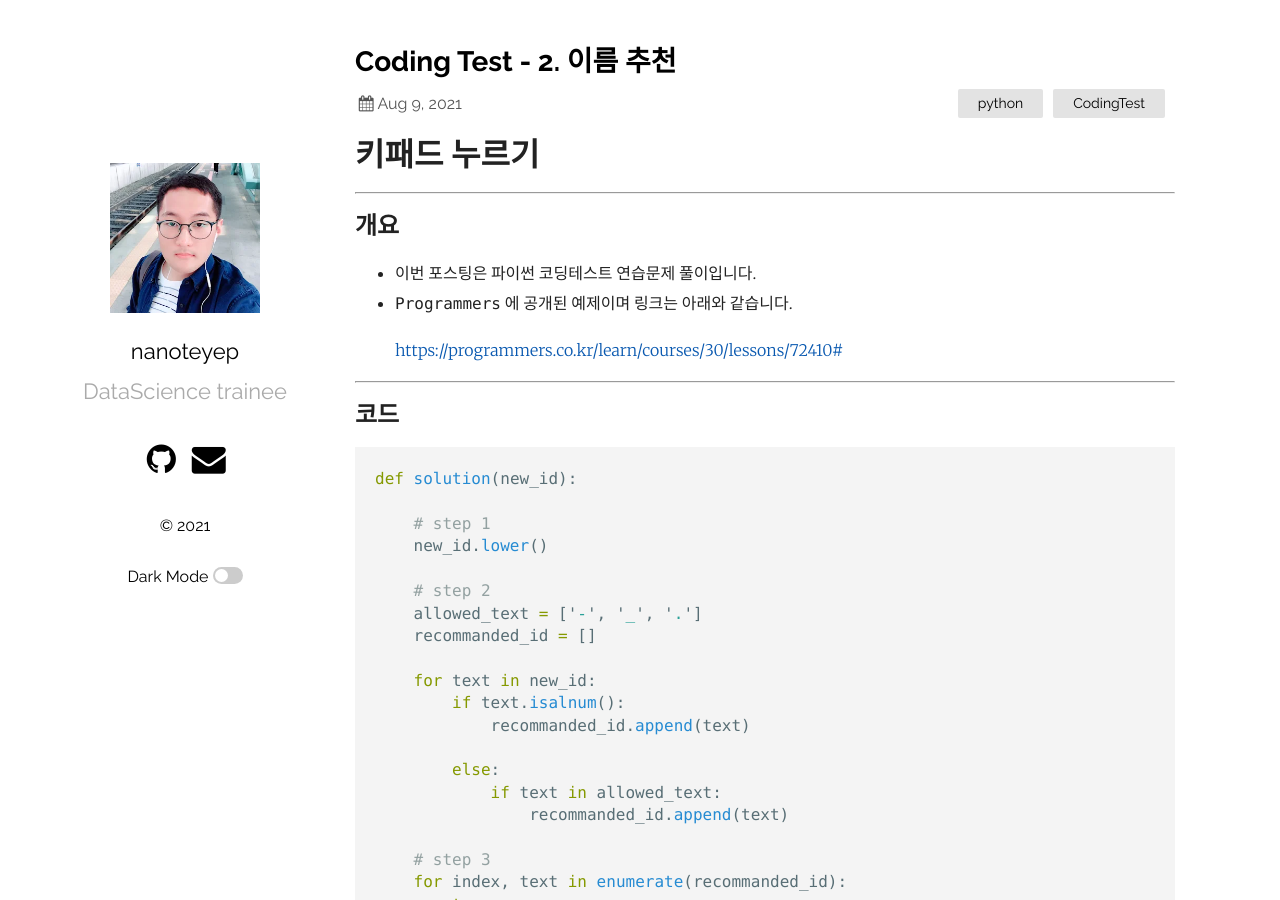
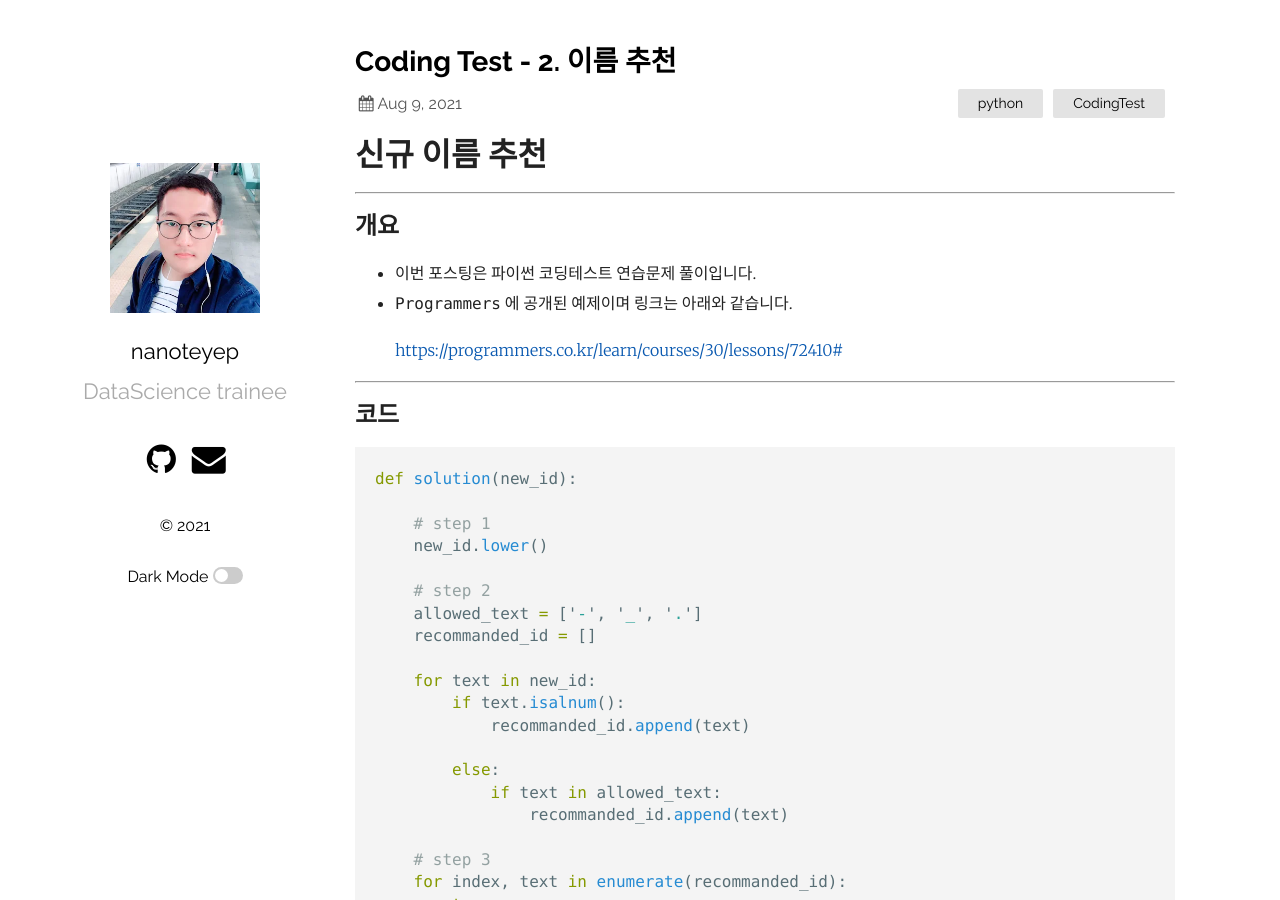
Before and after one commit to nanoteyep/nanoteyep.github.io, a Jekyll site: the page built from _posts/2021-08-27-CodingTest_2.md, in a window 1280 px wide and 900 px high. Built offline with Jekyll 4.4.1, drawn with Linux system fonts in a browser that asks for light colours.

Commit message:
second commit

```diff
--- a/_posts/2021-08-27-CodingTest_2.md
+++ b/_posts/2021-08-27-CodingTest_2.md
@@ -4,7 +4,7 @@ title:  "Coding Test - 2. 이름 추천"
 date:   2021-08-09
 categories: python CodingTest
 ---
-# 키패드 누르기
+# 신규 이름 추천
 ---
 
 ## 개요
```
